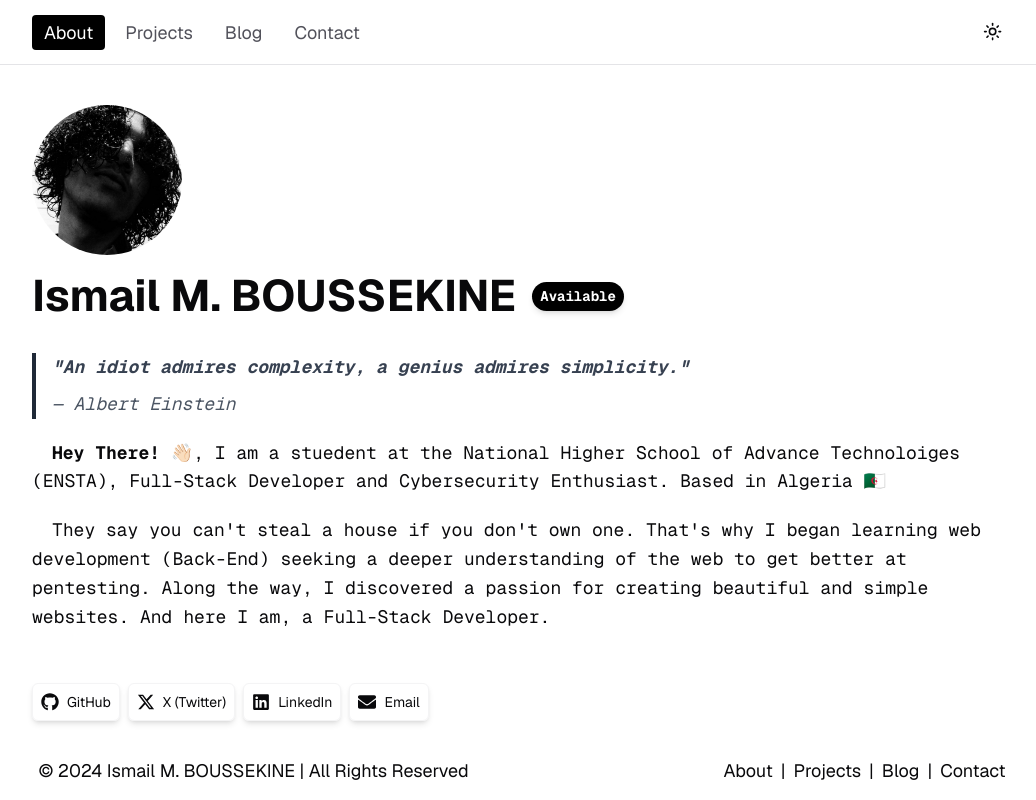
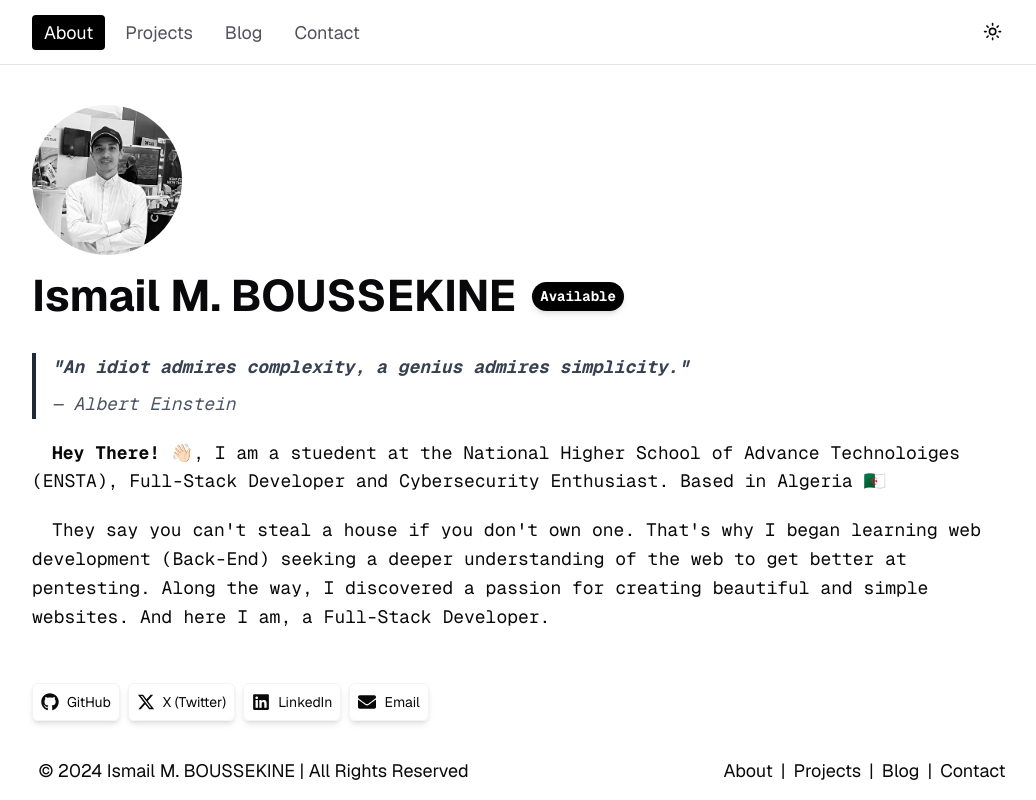
Before and after one commit to 1sma31L/Portfolio, a Next.js app: page / in a window 1280 px wide. Shown: the whole page, without its empty margins (118-1154 px from the left). Built offline with nearby package versions, Linux system fonts and the light colour scheme.

Commit message:
feat: Update profile picture on home page

```diff
--- a/src/app/page.tsx
+++ b/src/app/page.tsx
@@ -7,7 +7,7 @@ function Home() {
 	return (
 		<main className="container pb-6 pt-10 min-h-[83vh] px-4 md:px-0">
 			<div className="flex flex-col gap-2">
-				<img src="me.png" alt="" className={`rounded-full w-[150px] `} />
+				<img src="me2.jpg" alt="" className={`rounded-full w-[150px] `} />
 
 				<div className="flex justify-start items-center gap-2 sm:gap-4 mb-4">
 					<h1
```
Also changed, not shown: public/me2.jpg (added).
